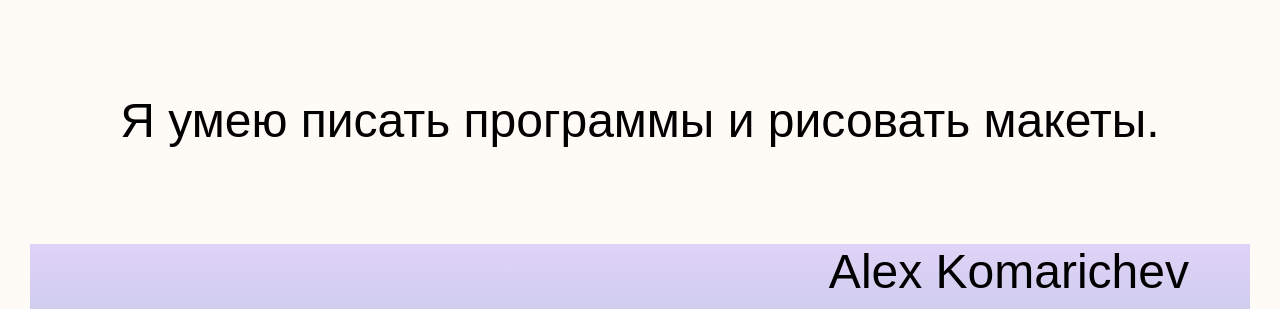
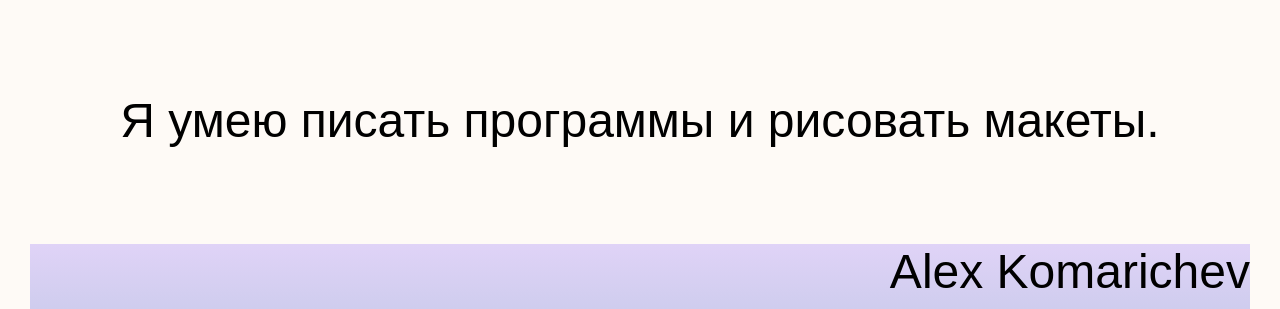
Before and after one commit to Chupocabra/chupocabra.github.io, a plain HTML site: page index.html in a window 1280 px wide. Shown: the part 491-800 px from the top of the page. Drawn offline with Linux system fonts and the light colour scheme.

Commit message:
Add files via upload

```diff
--- a/styles/style.css
+++ b/styles/style.css
@@ -74,7 +74,6 @@ section{
 
 .photo__name{
   text-align: right;
-  margin-right: 5%;
 }
 
  .social_window{
```
